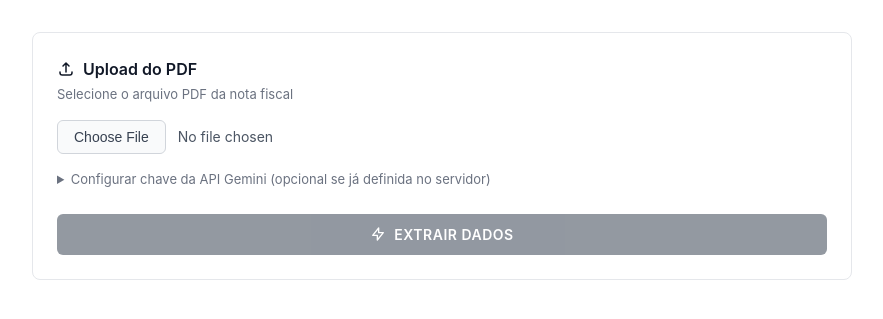
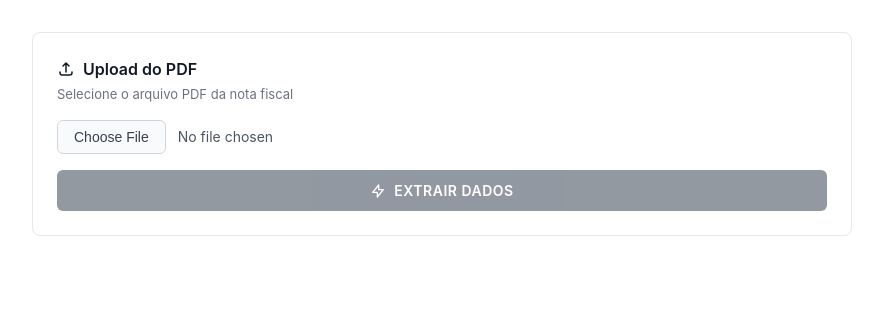
Before and after one commit to AtomoPrimal/extrator-de-pdf, a FastAPI app: page / in a window 1280 px wide. Shown: the part 110-429 px from the top of the page, without its empty margins (198-1081 px from the left). Run offline with FastAPI, Linux system fonts and the light colour scheme.

Commit message:
refactor: remocao do campo de chave de API da interface, leitura estrita via .env

```diff
--- a/app/templates/index.html
+++ b/app/templates/index.html
@@ -141,29 +141,7 @@
       cursor: not-allowed;
     }
 
-    .api-key-accordion {
-      margin-bottom: 16px;
-      font-size: 13px;
-    }
 
-    .api-key-accordion summary {
-      color: #6b7280;
-      cursor: pointer;
-      margin-bottom: 8px;
-    }
-
-    .api-key-input {
-      width: 100%;
-      padding: 8px 12px;
-      font-size: 13px;
-      border: 1px solid #d1d5db;
-      border-radius: 6px;
-      outline: none;
-    }
-
-    .api-key-input:focus {
-      border-color: #4b5563;
-    }
 
     .status-alert {
       display: none;
@@ -382,10 +360,7 @@
         <span id="chipFileSize">0.00 MB</span>
       </div>
 
-      <details class="api-key-accordion">
-        <summary>Configurar chave da API Gemini (opcional se já definida no servidor)</summary>
-        <input type="password" id="apiKeyInput" class="api-key-input" placeholder="Cole sua GEMINI_API_KEY aqui (se necessário)">
-      </details>
+
 
       <button type="button" id="btnExtract" class="btn-submit" disabled>
         <svg width="16" height="16" fill="none" stroke="currentColor" stroke-width="2" viewBox="0 0 24 24">
@@ -491,7 +466,6 @@
     const btnExtract = document.getElementById("btnExtract");
     const statusAlert = document.getElementById("statusAlert");
     const resultsSection = document.getElementById("resultsSection");
-    const apiKeyInput = document.getElementById("apiKeyInput");
 
     pdfInput.addEventListener("change", function(e) {
       const file = e.target.files[0];
@@ -524,10 +498,6 @@
 
       const formData = new FormData();
       formData.append("file", file);
-      const customKey = apiKeyInput.value.trim();
-      if (customKey) {
-        formData.append("api_key", customKey);
-      }
 
       try {
         const response = await fetch("/api/extrair", {
```
